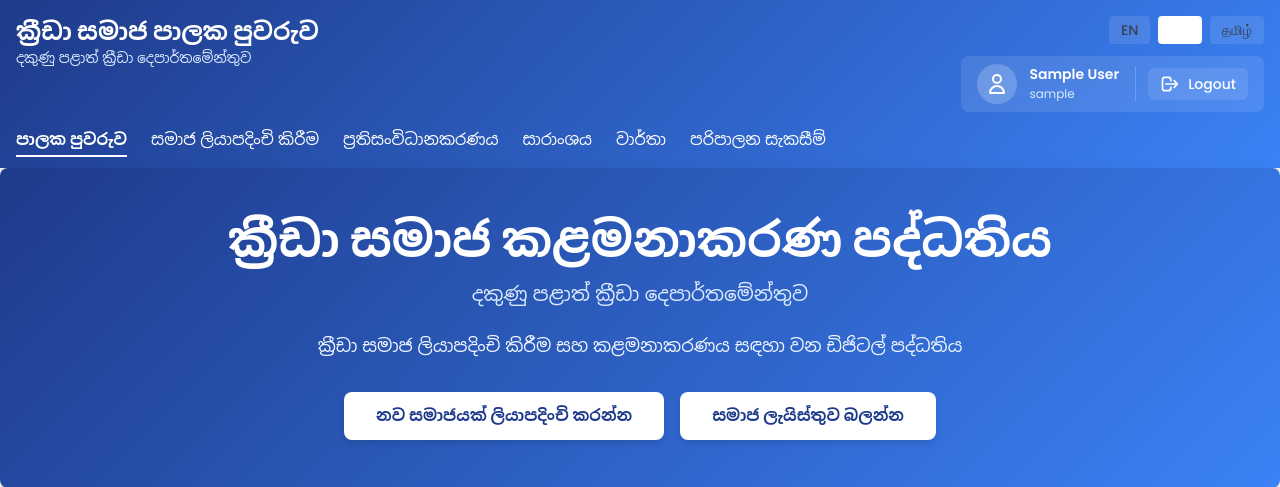
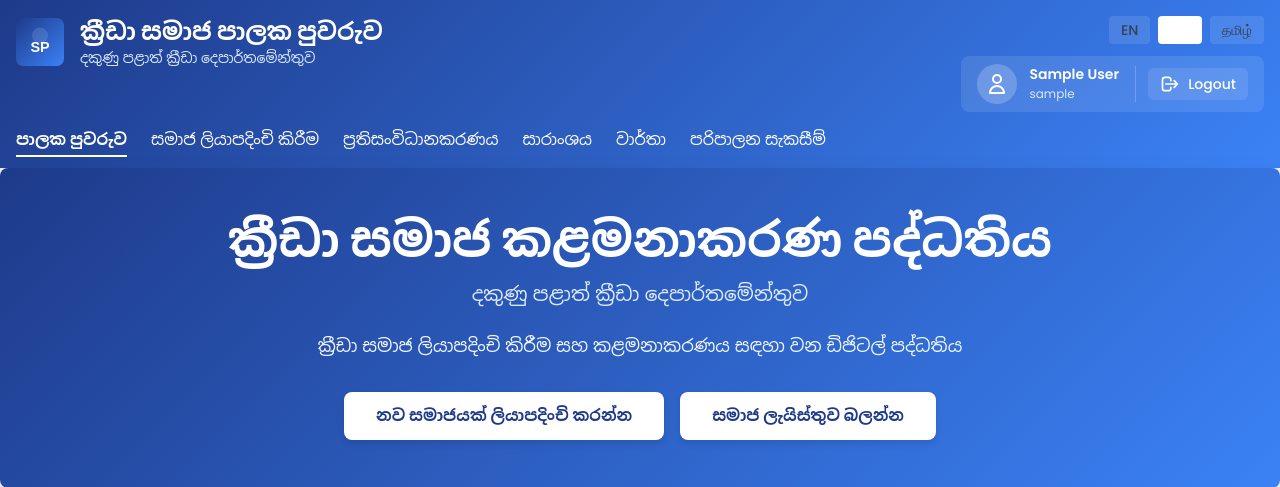
Before and after one commit to Ministry-of-Sports-Southern-Province/sports-v2, a PHP site: page /sports-v2/index.php in a window 1280 px wide. Shown: the top 487 px of the page. Run offline with PHP 8.4, Linux system fonts and the light colour scheme; the visitor is signed in with stand-in values (Sample User, id 1); some libraries are stand-ins or nearby versions.

Commit message:
Add site logo and display in header
Add a new SVG logo (assets/img/logo.svg) and update the header markup to display the logo next to the site title. The header change uses the $basePath with htmlspecialchars for the image src and adjusts layout classes to align the logo with the title, improving branding and header layout.

```diff
--- a/includes/header.php
+++ b/includes/header.php
@@ -598,11 +598,15 @@ $currentAdmin = getCurrentAdmin();
     <!-- Header -->
     <header class="gov-header text-white shadow-lg">
         <div class="container mx-auto px-4 py-4">
-            <!-- Top row: Title and User Info -->
+            <!-- Top row: Logo, Title and User Info -->
             <div class="flex justify-between items-start mb-4">
-                <div>
-                    <h1 class="text-2xl font-bold" data-i18n="<?php echo htmlspecialchars($pageHeading); ?>">ක්රීඩා සමාජ කළමනාකරණ පද්ධතිය</h1>
-                    <p class="text-sm text-blue-100" data-i18n="page.welcome_subtitle">දකුණු පළාත් ක්රීඩා අමාත්යාංශය</p>
+                <div class="flex items-center gap-4">
+                    <!-- Site Logo -->
+                    <img src="<?php echo htmlspecialchars($basePath); ?>assets/img/logo.svg" alt="Southern Province Sports" class="w-12 h-12 object-contain" />
+                    <div>
+                        <h1 class="text-2xl font-bold" data-i18n="<?php echo htmlspecialchars($pageHeading); ?>">ක්රීඩා සමාජ කළමනාකරණ පද්ධතිය</h1>
+                        <p class="text-sm text-blue-100" data-i18n="page.welcome_subtitle">දකුණු පළාත් ක්රීඩා අමාත්යාංශය</p>
+                    </div>
                 </div>
 
                 <!-- Right side: Language Switcher above User Info & Logout -->
```
Also changed, not shown: assets/img/logo.svg (added).
